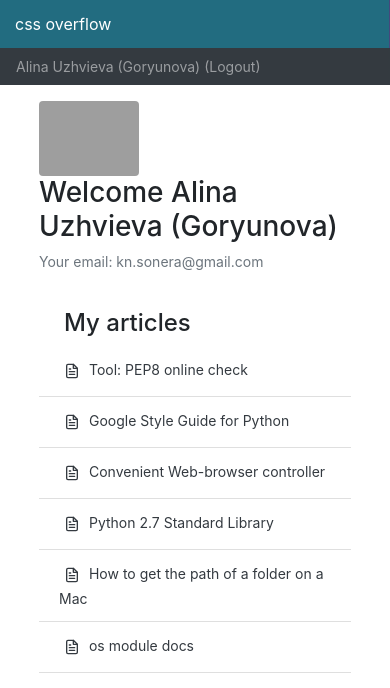
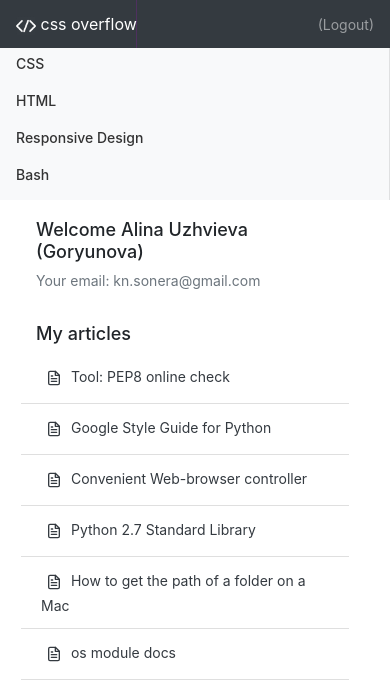
Before and after one commit to knsonera/helper, a Flask app: page /profile in a window 390 px wide. Shown: the top 688 px of the page. Run offline with Flask 2, Linux system fonts and the light colour scheme; a user stored in the database is signed in; some libraries are stand-ins or nearby versions; grey boxes are pictures that could not be loaded.

Commit message:
responsive design

```diff
--- a/static/styles.css
+++ b/static/styles.css
@@ -32,6 +32,64 @@ body {
   overflow-y: auto; /* Scrollable contents if viewport is shorter than content. */
 }
 
+/*
+ * Responsive
+ */
+
+@media (max-width: 420px) {
+  .user-name {
+    display:none;
+  }
+}
+
+@media (max-width: 685px) and (min-width: 577px) {
+  .kn-main {
+    margin-left: 170px;
+  }
+}
+
+@media (max-width: 576px) {
+  .kn-sidebar {
+    display: block;
+    height: 200px;
+  }
+  .kn-main {
+    margin-top: 140px;
+    display: block;
+    clear: both;
+  }
+  .topic-title, .article-title {
+    margin-top: 15px;
+    font-size: 18px;
+  }
+  .profile-image {
+    margin-top: 10px;
+    display: none;
+  }
+  .user-articles {
+    margin-top: -20px;
+    margin-left: -10px;
+  }
+  .user-information {
+    margin-left: 5px;
+  }
+  .kn-message {
+    margin-left: 25px;
+  }
+}
+
+@media (max-width: 768px) and (min-width: 686px) {
+  .kn-main {
+    margin-left: 190px;
+  }
+}
+
+@media (min-width: 769px) {
+  .kn-main {
+    margin-left: auto;
+  }
+}
+
 .sidebar .nav-link {
   font-weight: 500;
   color: #333;
@@ -64,7 +122,6 @@ body {
   padding-top: .75rem;
   padding-bottom: .75rem;
   font-size: 1rem;
-  background-color: rgba(20, 150, 180, .55);
   box-shadow: inset -1px 0 0 rgba(100, 40, 120, .55);
 }
 
@@ -136,7 +193,17 @@ body {
 
 .topic-title {
     display: inline-block;
+    margin-left: 15px;
 }
+
+.article-title {
+    display: inline-block;
+    margin-left: 0px;
+}
+
+.kn-message {
+    margin-left: 15px;
+  }
 
 .topic-title-icon {
     vertical-align: middle;
@@ -209,5 +276,5 @@ body {
 }
 
 .user-articles-title {
-  padding-left: 25px;
+  padding-left: 15px;
 }
--- a/templates/article.html
+++ b/templates/article.html
@@ -1,9 +1,9 @@
 {% extends "main.html" %} {% block content %} {% include "sidebar.html" %}
-<main role="main" class="col-md-9 ml-sm-auto col-lg-9 pt-3 px-4">
+<main role="main" class="col-md-9 col-lg-9 pt-3 px-3 kn-main">
   <!-- Main section -->
 
   <div class="blog-post">
-    <h3 class="topic-title">
+    <h3 class="article-title">
       <span>{{article.title}}</span>
       <a class="text-muted" href="{{url_for('editArticle', topic_id=topic.id,
                                   article_id=article.id)}}">
--- a/templates/deleteArticle.html
+++ b/templates/deleteArticle.html
@@ -1,7 +1,7 @@
 {% extends "main.html" %} {% block content %} {% include "sidebar.html" %}
-<main role="main" class="col-md-9 ml-sm-auto col-lg-9 pt-3 px-4">
+<main role="main" class="col-md-9 col-lg-9 pt-3 px-3 kn-main">
   <!-- Main section -->
-  <h3 class="topic-title">
+  <h3 class="article-title">
     <span>
       Are you sure you want to delete this article ({{article.title}})?
     </span>
--- a/templates/deleteTopic.html
+++ b/templates/deleteTopic.html
@@ -1,8 +1,8 @@
 {% extends "main.html" %} {% block content %} {% include "sidebar.html" %}
 
-<main role="main" class="col-md-9 ml-sm-auto col-lg-9 pt-3 px-4">
+<main role="main" class="col-md-9 col-lg-9 pt-3 px-3 kn-main">
   <!-- Main section -->
-  <h3 class="topic-title">
+  <h3 class="article-title">
     <span>Are you sure you want to delete this topic ({{topic.name}})?</span>
     </h6>
     <p></p>
--- a/templates/editArticle.html
+++ b/templates/editArticle.html
@@ -1,7 +1,7 @@
 {% extends "main.html" %} {% block content %} {% include "sidebar.html" %}
-<main role="main" class="col-md-9 ml-sm-auto col-lg-9 pt-3 px-4">
+<main role="main" class="col-md-9 col-lg-9 pt-3 px-3 kn-main">
     <!-- Main section -->
-    <h3 class="topic-title">
+    <h3 class="article-title">
         <span>Edit article: {{article.title}}</span>
         </h6>
         <p></p>
--- a/templates/editTopic.html
+++ b/templates/editTopic.html
@@ -1,8 +1,8 @@
 {% extends "main.html" %} {% block content %} {% include "sidebar.html" %}
 
-<main role="main" class="col-md-9 ml-sm-auto col-lg-9 pt-3 px-4">
+<main role="main" class="col-md-9 col-lg-9 pt-3 px-3 kn-main">
   <!-- Main section -->
-  <h3 class="topic-title">
+  <h3 class="article-title">
     <span>Edit topic - {{topic.name}}</span>
     </h6>
     <p></p>
--- a/templates/login.html
+++ b/templates/login.html
@@ -1,6 +1,6 @@
 {% extends "main.html" %} {% block content %} {% include "sidebar.html" %}
 
-<main role="main" class="col-md-9 ml-sm-auto col-lg-10 pt-3 px-4">
+<main role="main" class="col-md-9 col-lg-9 pt-3 px-3 kn-main">
 
   <div class="text-center">
     <h1 class="h4 mb-3 font-weight-normal" id="signinTitle">Please sign in</h1>
--- a/templates/logout.html
+++ b/templates/logout.html
@@ -1,7 +1,7 @@
 {% extends "main.html" %} {% block content %} {% include "sidebar.html" %}
-<main role="main" class="col-md-9 ml-sm-auto col-lg-9 pt-3 px-4">
+<main role="main" class="col-md-9 col-lg-9 pt-3 px-3 kn-main">
   <!-- Main section -->
-  <h3 class="topic-title">
+  <h3 class="article-title">
     <span>{{user_status}}</span>
   </h3>
   <br>
--- a/templates/main.html
+++ b/templates/main.html
@@ -27,16 +27,16 @@
 
 <body>
   <nav class="navbar navbar-dark sticky-top bg-dark flex-md-nowrap p-0">
-    <a class="navbar-brand col-md-3 mr-0" href="{{url_for('showTopics')}}">
-      css overflow</a>
+    <a class="navbar-brand mx-3" href="{{url_for('showTopics')}}">
+      <img class="" src="/static/favicon-w.png" height="20px"> css overflow</a>
     <ul class="navbar-nav px-3">
-      <li class="nav-item text-nowrap">
+      <li class="nav-item">
         {%if 'username' not in session %}
-        <a class="nav-link" href="{{url_for('showLogin')}}">Sign in
+        <a class="nav-link my-lg-0" href="{{url_for('showLogin')}}">Sign in
         </a>
         {% else %}
-        <a class="nav-link" href="{{url_for('gdisconnect')}}">
-          {{session["username"]}} (Logout)</a>
+        <a class="nav-link my-lg-0" href="{{url_for('gdisconnect')}}">
+          <span class="user-name">{{session["username"]}}</span> (Logout)</a>
         {% endif %}
       </li>
     </ul>
--- a/templates/newArticle.html
+++ b/templates/newArticle.html
@@ -1,7 +1,7 @@
 {% extends "main.html" %} {% block content %} {% include "sidebar.html" %}
-<main role="main" class="col-md-9 ml-sm-auto col-lg-9 pt-3 px-4">
+<main role="main" class="col-md-9 col-lg-9 pt-3 px-3 kn-main">
     <!-- Main section -->
-    <h3 class="topic-title">
+    <h3 class="article-title">
         <span>New article</span>
         </h6>
         <p></p>
--- a/templates/newTopic.html
+++ b/templates/newTopic.html
@@ -1,7 +1,7 @@
 {% extends "main.html" %} {% block content %} {% include "sidebar.html" %}
-<main role="main" class="col-md-9 ml-sm-auto col-lg-9 pt-3 px-4">
+<main role="main" class="col-md-9 col-lg-9 pt-3 px-3 kn-main">
   <!-- Main section -->
-  <h3 class="topic-title">
+  <h3 class="article-title">
     <span>New topic</span>
     </h6>
     <p></p>
--- a/templates/noUserInfo.html
+++ b/templates/noUserInfo.html
@@ -1,7 +1,7 @@
 {% extends "main.html" %} {% block content %} {% include "sidebar.html" %}
-<main role="main" class="col-md-9 ml-sm-auto col-lg-9 pt-3 px-4">
+<main role="main" class="col-md-9 col-lg-9 pt-3 px-3 kn-main">
   <!-- Main section -->
-  <h3 class="topic-title">
+  <h3 class="article-title">
     <span>You are not logged in.</span>
   </h3>
   <br>
--- a/templates/publicArticle.html
+++ b/templates/publicArticle.html
@@ -1,9 +1,9 @@
 {% extends "main.html" %} {% block content %} {% include "sidebar.html" %}
-<main role="main" class="col-md-9 ml-sm-auto col-lg-9 pt-3 px-4">
+<main role="main" class="col-md-9 col-lg-9 pt-3 px-3 kn-main">
   <!-- Main section -->
 
   <div class="blog-post">
-    <h3 class="topic-title">
+    <h3 class="article-title">
       <span>{{article.title}}</span>
     </h3>
     <p class="blog-post-meta">Created by
--- a/templates/sidebar.html
+++ b/templates/sidebar.html
@@ -1,5 +1,5 @@
-<nav class="col-md-3 col-lg-3 d-none d-md-block bg-light sidebar">
-    <div class="sidebar-sticky">
+<nav class="col-md-3 col-lg-3 col-sm-3 bg-light sidebar kn-sidebar">
+    <div class="sidebar-sticky kn-sidebar">
         {%if topics %}
         <ul class="nav flex-column">
             {% for topic in topics %}
--- a/templates/topic.html
+++ b/templates/topic.html
@@ -1,5 +1,5 @@
 {% extends "main.html" %} {% block content %} {% include "sidebar.html" %}
-<main role="main" class="col-md-9 ml-sm-auto col-lg-9 pt-3 px-4">
+<main role="main" class="col-md-9 col-lg-9 pt-3 px-3 kn-main">
   <!-- Main section -->
   <h3 class="topic-title">
     <span>{{topic.name}}</span>
@@ -18,7 +18,7 @@
   <div>
     <ul class="list-group list-group-flush">
       {%if not articles %}
-      <p>No articles yet.</p>
+      <p class="kn-message">No articles yet.</p>
       {% else %} {% for article in articles %}
       <li class="list-group-item">
         <a class="text-dark"
--- a/templates/topics.html
+++ b/templates/topics.html
@@ -1,7 +1,7 @@
 {% extends "main.html" %} {% block content %} {% include "sidebar.html" %}
-<main role="main" class="col-md-9 ml-sm-auto col-lg-9 pt-3 px-4">
+<main role="main" class="col-md-9 col-lg-9 pt-3 px-3 kn-main">
   <!-- Main section -->
-  <h3 class="topic-title">
+  <h3 class="article-title">
     <span>Welcome to css overflow</span>
   </h3>
   <p>This is a portal for everyone who is interested in frontend and backend
--- a/templates/userInfo.html
+++ b/templates/userInfo.html
@@ -1,12 +1,14 @@
 {% extends "main.html" %} {% block content %} {% include "sidebar.html" %}
-<main role="main" class="col-md-9 ml-sm-auto col-lg-9 pt-3 px-4">
+<main role="main" class="col-md-9 col-lg-9 pt-3 px-3 kn-main">
     <!-- Main section -->
     <div class="container">
         <div class="row">
-            <div class="col">
+            <div class="col-sm-4 col-md-3 col-lg-3 pl-4">
                 <img class="rounded float-left profile-image"
                     src="{{picture}}">
-                <h3 class="topic-title">
+            </div>
+            <div class="col-sm-8 col-md-9 col-lg-9 user-information">
+                <h3 class="article-title">
                     <span>Welcome {{name}}</span>
                 </h3>
                 <p class="text-secondary">Your email: {{email}}</p>
@@ -15,13 +17,13 @@
         </div>
         <br>
         <div class="row">
-            <div class="col">
-                <h4 class="topic-title">
+            <div class="col user-articles">
+                <h4 class="article-title">
                     <span class="user-articles-title">My articles</span>
                 </h4>
                 <ul class="list-group list-group-flush">
                     {%if not articles %}
-                    <p>No articles yet.</p>
+                    <p class="kn-message">No articles yet.</p>
                     {% else %} {% for article in articles %}
                     <li class="list-group-item">
                         <a class="text-dark" href="{{url_for('showArticle',
```
Also changed, not shown: templates/publicTopic.html (+5 -2 lines).
